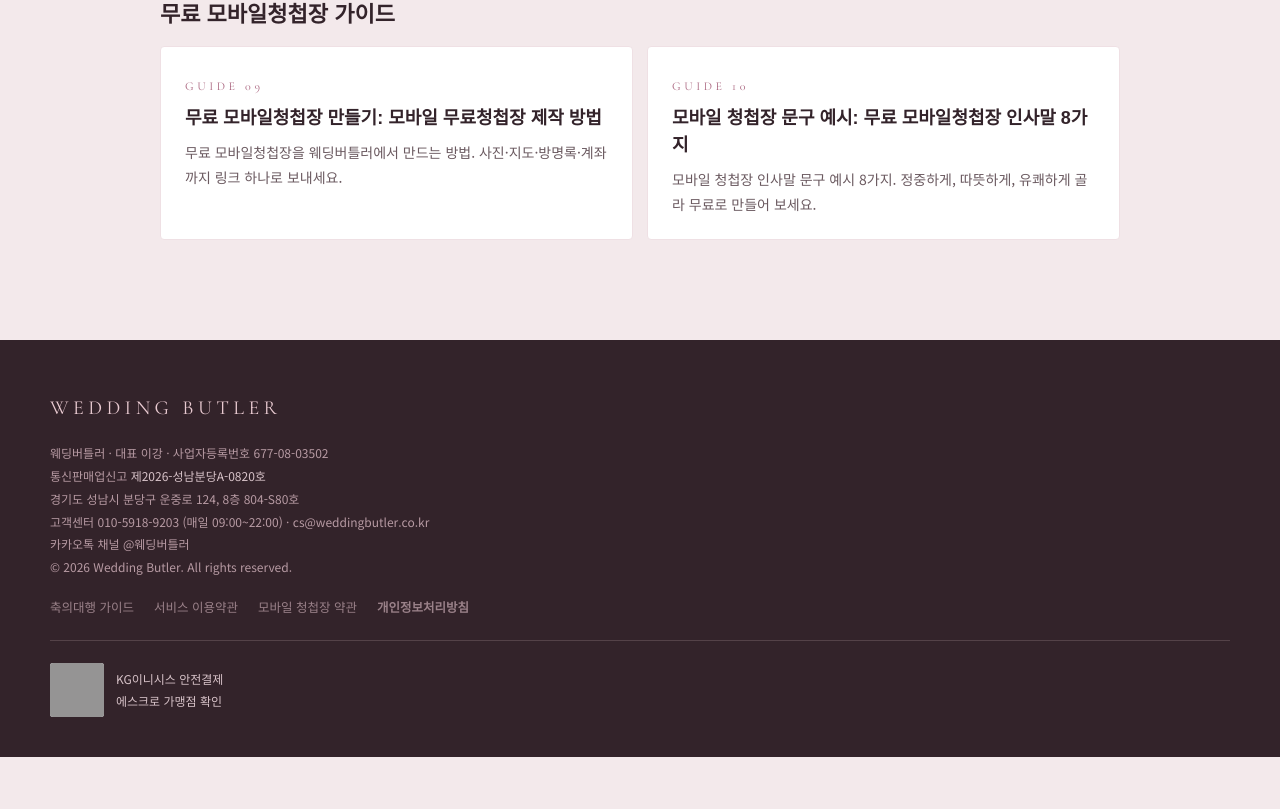
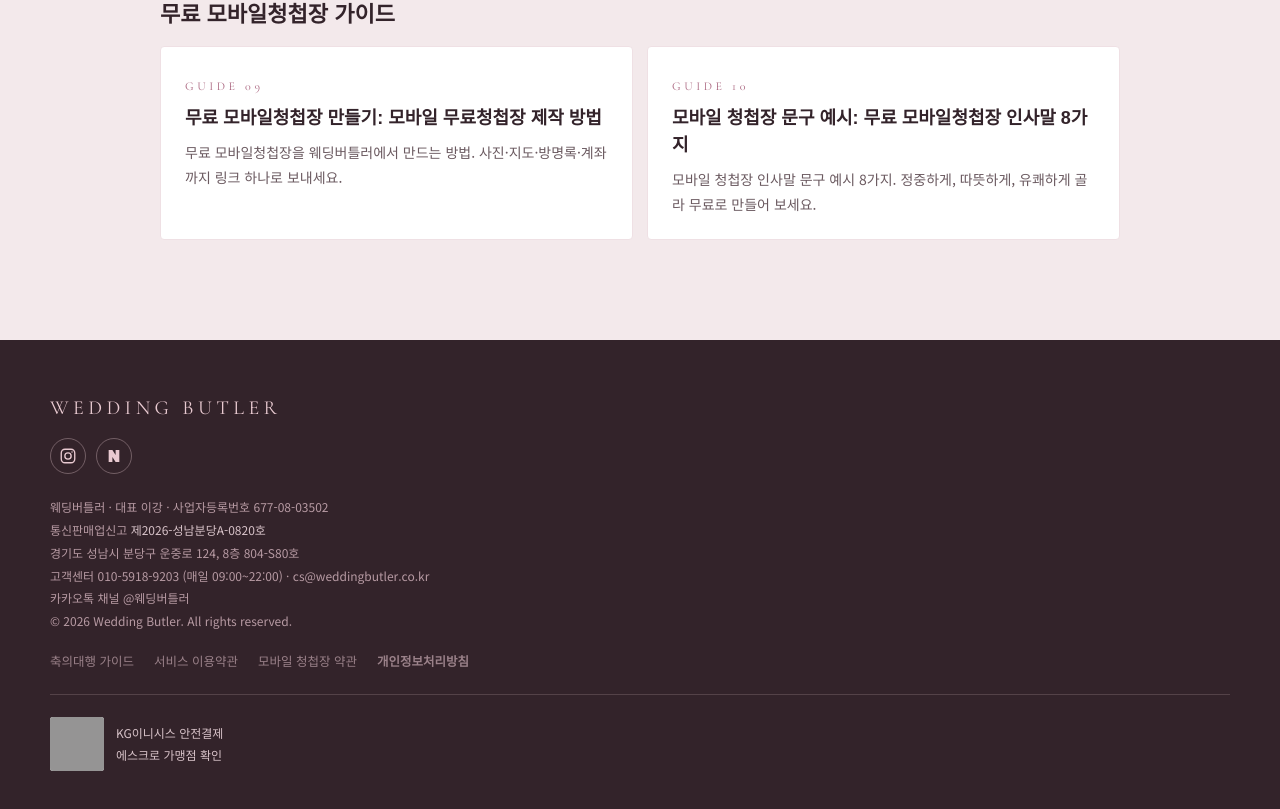
Before and after one commit to minilurira/weddingbutler, a Next.js app: page /guide in a window 1280 px wide. Shown: the part 1214-2023 px from the top of the page. Before the commit the page ends 1971 px from the top, so only its background shows below. Built offline with nearby package versions, Linux system fonts and the light colour scheme; grey boxes are pictures that could not be loaded.

Commit message:
푸터에 인스타그램·네이버 블로그 링크 추가, 구조화 데이터 sameAs에 공식 채널 등록
Co-Authored-By: Claude Opus 5.5 <noreply@anthropic.com>
Claude-Session: https://claude.ai/code/session_01DHJP4KE4vXKS3MBNvRay5j

```diff
--- a/src/components/Footer.tsx
+++ b/src/components/Footer.tsx
@@ -3,6 +3,7 @@
 import Link from "next/link";
 import { fontDisplay } from "@/lib/style";
 import { useReservation } from "@/components/ReservationProvider";
+import { INSTAGRAM_URL, NAVER_BLOG_URL } from "@/lib/seo";
 
 function openBizInfo() {
   window.open("https://www.ftc.go.kr/bizCommPop.do?wrkr_no=6770803502", "bizCommPop", "width=750,height=700");
@@ -50,6 +51,50 @@ function InicisMark() {
         <br />
         에스크로 가맹점 확인
       </span>
+    </div>
+  );
+}
+
+const socialIconStyle: React.CSSProperties = {
+  width: 36,
+  height: 36,
+  borderRadius: "50%",
+  border: "1px solid rgba(233,202,209,0.35)",
+  color: "#E9CAD1",
+  display: "flex",
+  alignItems: "center",
+  justifyContent: "center",
+};
+
+function SocialLinks() {
+  return (
+    <div style={{ display: "flex", gap: 10, marginTop: 18 }}>
+      <a
+        href={INSTAGRAM_URL}
+        target="_blank"
+        rel="noopener noreferrer"
+        aria-label="웨딩버틀러 인스타그램"
+        title="인스타그램"
+        style={socialIconStyle}
+      >
+        <svg width="18" height="18" viewBox="0 0 24 24" fill="none" stroke="currentColor" strokeWidth="1.8" aria-hidden="true">
+          <rect x="3" y="3" width="18" height="18" rx="5" />
+          <circle cx="12" cy="12" r="4.2" />
+          <circle cx="17.3" cy="6.7" r="1" fill="currentColor" stroke="none" />
+        </svg>
+      </a>
+      <a
+        href={NAVER_BLOG_URL}
+        target="_blank"
+        rel="noopener noreferrer"
+        aria-label="웨딩버틀러 네이버 블로그"
+        title="네이버 블로그"
+        style={socialIconStyle}
+      >
+        <svg width="16" height="16" viewBox="0 0 24 24" fill="currentColor" aria-hidden="true">
+          <path d="M4 3h5.6l4.8 7.4V3H20v18h-5.6l-4.8-7.4V21H4z" />
+        </svg>
+      </a>
     </div>
   );
 }
@@ -105,6 +150,7 @@ export function Footer({ full = false }: { full?: boolean }) {
           <div style={{ fontFamily: fontDisplay, fontSize: 20, letterSpacing: "0.22em", color: "#E9CAD1" }}>
             WEDDING BUTLER
           </div>
+          <SocialLinks />
           <BusinessInfo style={{ fontSize: 12, lineHeight: 1.9, color: "#B79AA3", margin: "22px 0 0" }} />
           <LegalLinks />
           <InicisMark />
@@ -134,6 +180,7 @@ export function Footer({ full = false }: { full?: boolean }) {
               <br />
               두 분의 하루를 지킵니다.
             </p>
+            <SocialLinks />
           </div>
           <div>
             <div style={{ fontSize: 13, letterSpacing: "0.2em", color: "#D8C3C9", marginBottom: 16 }}>SERVICE</div>
@@ -173,6 +220,12 @@ export function Footer({ full = false }: { full?: boolean }) {
                 8층 804-S80호
               </span>
               <span>카카오톡 채널 @웨딩버틀러</span>
+              <a href={INSTAGRAM_URL} target="_blank" rel="noopener noreferrer" style={{ color: "#9A8189" }}>
+                인스타그램 @wedding_butler2026
+              </a>
+              <a href={NAVER_BLOG_URL} target="_blank" rel="noopener noreferrer" style={{ color: "#9A8189" }}>
+                네이버 블로그
+              </a>
             </div>
           </div>
         </div>
--- a/src/lib/seo.ts
+++ b/src/lib/seo.ts
@@ -18,7 +18,9 @@ export const SITE_KEYWORDS = [
 ];
 
 // 네이버 플레이스·블로그·인스타그램 등 공식 채널 주소. 만들면 여기에 넣는다(구조화 데이터 sameAs로 나감).
-export const SITE_SAME_AS: string[] = [];
+export const INSTAGRAM_URL = "https://www.instagram.com/wedding_butler2026";
+export const NAVER_BLOG_URL = "https://blog.naver.com/weddingbutler";
+export const SITE_SAME_AS: string[] = [INSTAGRAM_URL, NAVER_BLOG_URL];
 
 export const INVITATION_TITLE = "무료 모바일청첩장 만들기 · 모바일 무료청첩장 제작";
 export const INVITATION_DESCRIPTION =
```
